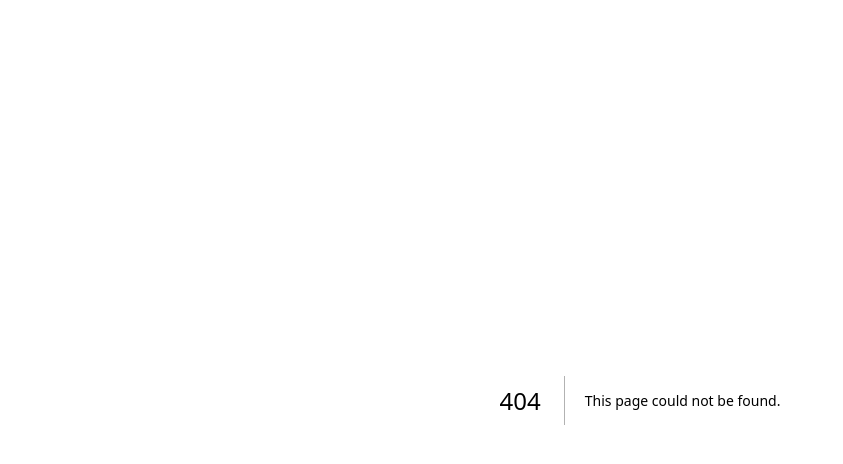
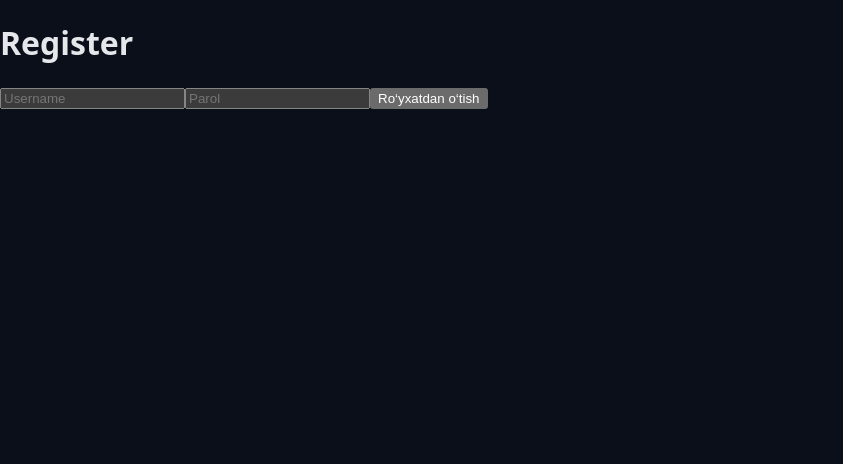
Before and after one commit to gtursunxujayev-art/Super-aylana, a Next.js app: page /register in a window 1280 px wide. Before the commit this address had no page. Shown: the top 464 px of the page, without its empty margins (0-843 px from the left). Built offline with nearby package versions, Linux system fonts and the light colour scheme.

Commit message:
Create page.tsx

```diff
--- /dev/null
+++ b/app/register/page.tsx
@@ -0,0 +1,26 @@
+'use client'
+import { useState } from 'react'
+
+export default function Register() {
+  const [username, setU] = useState('')
+  const [password, setP] = useState('')
+
+  return (
+    <div className="min-h-screen grid place-items-center p-4">
+      <form
+        onSubmit={async (e) => {
+          e.preventDefault()
+          const r = await fetch('/api/auth/register', { method: 'POST', body: JSON.stringify({ username, password }) })
+          if (r.ok) location.href = '/'
+          else alert('Ro‘yxatdan o‘tishda xato')
+        }}
+        className="w-full max-w-sm space-y-3 rounded-2xl border border-white/10 p-5"
+      >
+        <h1 className="text-lg font-semibold">Register</h1>
+        <input className="w-full px-3 py-2 rounded-md bg-white/5 border border-white/10" placeholder="Username" value={username} onChange={(e) => setU(e.target.value)} />
+        <input className="w-full px-3 py-2 rounded-md bg-white/5 border border-white/10" type="password" placeholder="Parol" value={password} onChange={(e) => setP(e.target.value)} />
+        <button className="w-full px-3 py-2 rounded-md bg-white text-black font-medium">Ro‘yxatdan o‘tish</button>
+      </form>
+    </div>
+  )
+}
```
